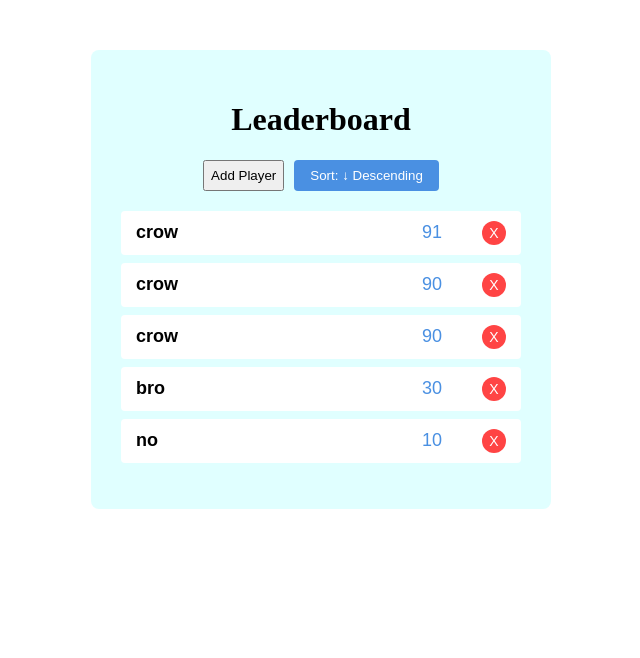
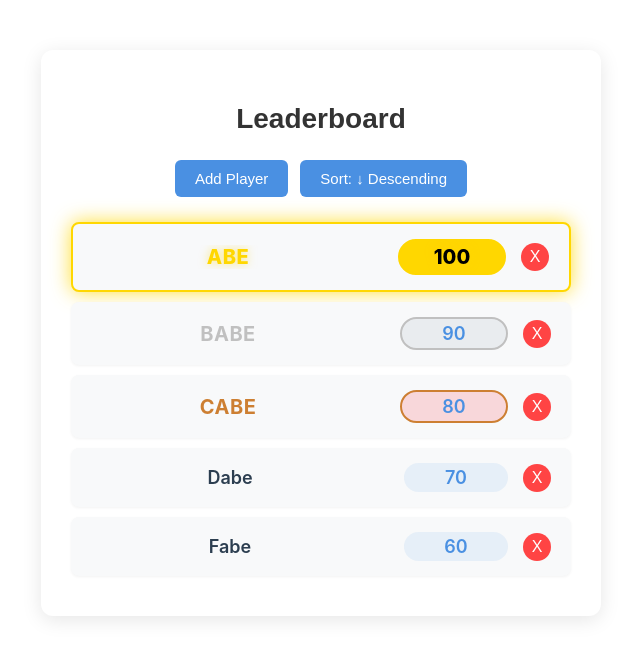
Before and after one commit to sprraow/crud-practice, an Angular app: page / in a window 1280 px wide. Shown: the top 658 px of the page, without its empty margins (319-959 px from the left). Built offline with nearby package versions, Linux system fonts and the light colour scheme; data requests are answered from the project's data file.

Commit message:
css upgrade

```diff
--- a/src/app/leaderboard/leaderboard.component.css
+++ b/src/app/leaderboard/leaderboard.component.css
@@ -1,16 +1,25 @@
-.leaderboard-container{
+.leaderboard-container {
     text-align: center;
-    max-width: 400px;
+    max-width: 500px;
     margin: 50px auto;
     padding: 30px;
-    background-color: lightcyan;
-    border-radius: 8px;
+    background-color: #ffffff;
+    border-radius: 12px;
+    box-shadow: 0 4px 20px rgba(0, 0, 0, 0.1);
+}
+
+.leaderboard-title {
+    color: #333;
+    font-size: 28px;
+    margin-bottom: 25px;
+    font-weight: 700;
+    font-family: fantasy;
 }
 
 .button-container {
-    margin: 20px 0;
+    margin: 25px 0;
     display: flex;
-    gap: 10px;
+    gap: 12px;
     justify-content: center;
 }
 
@@ -18,37 +27,64 @@
     background-color: #4a90e2;
     color: white;
     border: none;
-    padding: 8px 16px;
-    border-radius: 4px;
-    cursor: pointer;
+    padding: 10px 20px;
+    border-radius: 6px;
+    cursor:pointer;
+    font-size: 15px;
+    font-weight: 500;
+    transition: all 0.3s ease;
 }
 
 .sort-button:hover {
     background-color: #357abd;
+    transform: translateY(-1px);
+    box-shadow: 0 2px 8px rgba(0, 0, 0, 0.1);
 }
 
 .leaderboard-container ol{
-    /* add cool */
+    list-style-position: inside;
+    padding: 0;
+    margin: 0;
 }
 
-.player-item{
+.player-item {
     display: flex;
-  justify-content: space-between;
     align-items: center;
-  padding: 10px 15px;
-  margin: 8px 0;
-  background-color: #ffffff;
-  border-radius: 4px;
+    padding: 15px 20px;
+    margin: 10px 0;
+    background-color: #f8f9fa;
+    border-radius: 8px;
     font-size: 18px;
-  font-family: sans-serif;
+    font-family: -apple-system, BlinkMacSystemFont, 'Segoe UI', Roboto, Oxygen, Ubuntu, Cantarell, sans-serif;
+    transition: transform 0.2s ease;
+    box-shadow: 0 1px 3px rgba(0, 0, 0, 0.05);
+}
+
+.player-item:hover {
+    transform: translateX(5px);
+    background-color: #f0f2f5;
 }
 
 .player-name {
+    flex: 1;
+    min-width: 0;
+    padding-right: 20px;
     font-weight: 600;
+    color: #2c3e50;
+    white-space: nowrap;
+    overflow: hidden;
+    text-overflow: ellipsis;
 }
 
 .player-score {
+    flex: 0 0 80px;
+    text-align: center;
     color: #4a90e2;
+    font-weight: 600;
+    background-color: rgba(74, 144, 226, 0.1);
+    padding: 4px 12px;
+    border-radius: 20px;
+    margin: 0 15px;
 }
 
 .form-container {
@@ -80,20 +116,37 @@
 }
 
 .delete-button {
+    flex: 0 0 28px;
     background-color: #ff4444;
     color: white;
     border: none;
     border-radius: 50%;
-  width: 24px;
-  height: 24px;
-  font-size: 14px;
+    width: 28px;
+    height: 28px;
+    font-size: 16px;
     cursor: pointer;
     display: flex;
     align-items: center;
     justify-content: center;
-  margin-left: 10px;
+    transition: all 0.2s ease;
 }
 
 .delete-button:hover {
     background-color: #cc0000;
+    transform: scale(1.1);
 }
+
+.player-item:nth-child(1) {
+    background-color: #fff3cd;
+    border: 2px solid #ffd700;
+}
+
+.player-item:nth-child(2) {
+    background-color: #e9ecef;
+    border: 2px solid #c0c0c0;
+}
+
+.player-item:nth-child(3) {
+    background-color: #f8d7da;
+    border: 2px solid #cd7f32;
+}
--- a/src/app/leaderboard/leaderboard.component.html
+++ b/src/app/leaderboard/leaderboard.component.html
@@ -1,9 +1,9 @@
 <div class="leaderboard-container">
-    <h1>Leaderboard</h1>
+    <h2 class="leaderboard-title">Leaderboard</h2>
 
     <div class="button-container">
-        <button (click)="toggleForm()">
-            {{ showForm ? 'Hide' : 'Add Player' }}
+        <button (click)="toggleForm()" class="sort-button">
+            {{ showForm ? 'Hide Form' : 'Add Player' }}
         </button>
         <button (click)="toggleSortOrder()" class="sort-button">
             Sort: {{ sortAscending ? '↑ Ascending' : '↓ Descending' }}
@@ -17,6 +17,7 @@
 
     <app-player-list
         [players]="players"
+        [sortAscending]="sortAscending"
         (deletePlayer)="onPlayerDeleted($event)"
     ></app-player-list>
 </div>
--- a/src/app/player-list/player-list.component.css
+++ b/src/app/player-list/player-list.component.css
@@ -1,52 +1,169 @@
 ol {
   list-style-position: inside;
   padding: 0;
+  margin: 0;
 }
 
 .player-item {
   display: flex;
-  justify-content: space-between;
   align-items: center;
-  padding: 10px 15px;
-  margin: 8px 0;
-  background-color: #ffffff;
-  border-radius: 4px;
+  padding: 15px 20px;
+  margin: 10px 0;
+  background-color: #f8f9fa;
+  border-radius: 8px;
   font-size: 18px;
-  font-family: sans-serif;
+  font-family: -apple-system, BlinkMacSystemFont, 'Segoe UI', Roboto, Oxygen, Ubuntu, Cantarell, sans-serif;
+  transition: transform 0.2s ease;
+  box-shadow: 0 1px 3px rgba(0, 0, 0, 0.05);
+}
+
+.player-item:hover {
+  transform: translateX(5px);
+  background-color: #f0f2f5;
 }
 
 .player-name {
+  flex: 1;
+  min-width: 0;
+  padding-right: 20px;
   font-weight: 600;
-  flex: 1;
-  text-align: left;
+  color: #2c3e50;
+  white-space: nowrap;
   overflow: hidden;
-  white-space: nowrap;
   text-overflow: ellipsis;
 }
 
 .player-score {
   flex: 0 0 80px;
-  width: 60px;
   text-align: center;
   color: #4a90e2;
+  font-weight: 600;
+  background-color: rgba(74, 144, 226, 0.1);
+  padding: 4px 12px;
+  border-radius: 20px;
+  margin: 0 15px;
 }
 
-
 .delete-button {
+  flex: 0 0 28px;
   background-color: #ff4444;
   color: white;
   border: none;
   border-radius: 50%;
-  width: 24px;
-  height: 24px;
-  font-size: 14px;
+  width: 28px;
+  height: 28px;
+  font-size: 16px;
   cursor: pointer;
   display: flex;
   align-items: center;
   justify-content: center;
-  margin-left: 10px;
+  transition: all 0.2s ease;
 }
 
 .delete-button:hover {
   background-color: #cc0000;
+  transform: scale(1.1);
 }
+
+/* Style for top players */
+.top-player .player-name {
+  font-size: 20px;
+  text-transform: uppercase;
+  letter-spacing: 0.5px;
+}
+
+/* First place styles */
+.player-item:nth-child(1) .player-name {
+  color: #ffd700;
+  font-weight: 800;
+}
+
+.player-item:nth-child(1) .player-score {
+  background-color: #fff3cd;
+  border: 2px solid #ffd700;
+  font-size: 20px;
+}
+
+/* Second place styles */
+.player-item:nth-child(2) .player-name {
+  color: #c0c0c0;
+  font-weight: 700;
+}
+
+.player-item:nth-child(2) .player-score {
+  background-color: #e9ecef;
+  border: 2px solid #c0c0c0;
+}
+
+/* Third place styles */
+.player-item:nth-child(3) .player-name {
+  color: #cd7f32;
+  font-weight: 700;
+}
+
+.player-item:nth-child(3) .player-score {
+  background-color: #f8d7da;
+  border: 2px solid #cd7f32;
+}
+
+/* Different styles for ascending order (lowest to highest) */
+.ascending .player-item:nth-child(1) {
+    background-color: #2c2c2c;
+    border: 2px solid #1a1a1a;
+}
+
+.ascending .player-item:nth-child(1) .player-name {
+    color: #ff4444;
+    font-weight: 700;
+    text-decoration: line-through;
+}
+
+.ascending .player-item:nth-child(1) .player-score {
+    background-color: #1a1a1a;
+    color: #ff4444;
+    border: 2px solid #ff4444;
+}
+
+.ascending .player-item:nth-child(2) .player-name {
+    color: #4caf50;
+}
+
+.ascending .player-item:nth-child(2) .player-score {
+    background-color: #e8f5e9;
+    border: 2px solid #4caf50;
+}
+
+.ascending .player-item:nth-child(3) .player-name {
+    color: #ff9800;
+}
+
+.ascending .player-item:nth-child(3) .player-score {
+    background-color: #fff3e0;
+    border: 2px solid #ff9800;
+}
+
+/* Glowing effect for first place in descending order */
+@keyframes glow {
+    0% { box-shadow: 0 0 5px rgba(255, 215, 0, 0.5); }
+    50% { box-shadow: 0 0 20px rgba(255, 215, 0, 0.8); }
+    100% { box-shadow: 0 0 5px rgba(255, 215, 0, 0.5); }
+}
+
+.descending .player-item:nth-child(1) {
+    border: 2px solid #ffd700;
+    animation: glow 2s infinite;
+}
+
+.descending .player-item:nth-child(1) .player-name {
+    color: #ffd700;
+    font-weight: 800;
+    text-shadow: 0 0 10px rgba(255, 215, 0, 0.5);
+}
+
+.descending .player-item:nth-child(1) .player-score {
+    background-color: #ffd700;
+    color: #000;
+    font-weight: 800;
+    border: 2px solid #ffd700;
+    text-shadow: 0 0 10px rgba(255, 215, 0, 0.5);
+}
--- a/src/app/player-list/player-list.component.html
+++ b/src/app/player-list/player-list.component.html
@@ -1,7 +1,9 @@
-<ol>
-  <li *ngFor="let player of players" class="player-item">
-    <span class="player-name">{{ player.playerName }}</span>
-    <span class="player-score">{{ player.score }}</span>
+<ol [ngClass]="sortAscending ? 'ascending' : 'descending'">
+  <li *ngFor="let player of players; let i = index"
+      class="player-item"
+      [ngClass]="{'top-player': i < 3}">
+    <div class="player-name">{{ player.playerName }}</div>
+    <div class="player-score">{{ player.score }}</div>
     <button class="delete-button" (click)="onDelete(player.id)">X</button>
   </li>
 </ol>
--- a/src/app/player-list/player-list.component.ts
+++ b/src/app/player-list/player-list.component.ts
@@ -11,6 +11,7 @@ import { Player } from '../player.model';
 })
 export class PlayerListComponent {
   @Input() players: Player[] = [];
+  @Input() sortAscending: boolean = false;
   @Output() deletePlayer = new EventEmitter<number>();
 
   onDelete(id: number | undefined) {
--- a/src/db.json
+++ b/src/db.json
@@ -1,29 +1,29 @@
 {
   "players": [
     {
-      "id": "4105",
-      "playerName": "bro",
-      "score": 30
+      "id": "c02e",
+      "playerName": "abe",
+      "score": 100
     },
     {
-      "id": "8ca6",
-      "playerName": "crow",
+      "id": "e6d3",
+      "playerName": "Babe",
       "score": 90
     },
     {
-      "id": "d23e",
-      "playerName": "crow",
-      "score": 91
+      "id": "7cc8",
+      "playerName": "Cabe",
+      "score": 80
     },
     {
-      "id": "7c78",
-      "playerName": "crow",
-      "score": 90
+      "id": "10f0",
+      "playerName": "Dabe",
+      "score": 70
     },
     {
-      "id": "5deb",
-      "playerName": "no",
-      "score": 10
+      "id": "2aa6",
+      "playerName": "Fabe",
+      "score": 60
     }
   ]
 }
```
Lines whose indentation alone changed are shown as unchanged.
